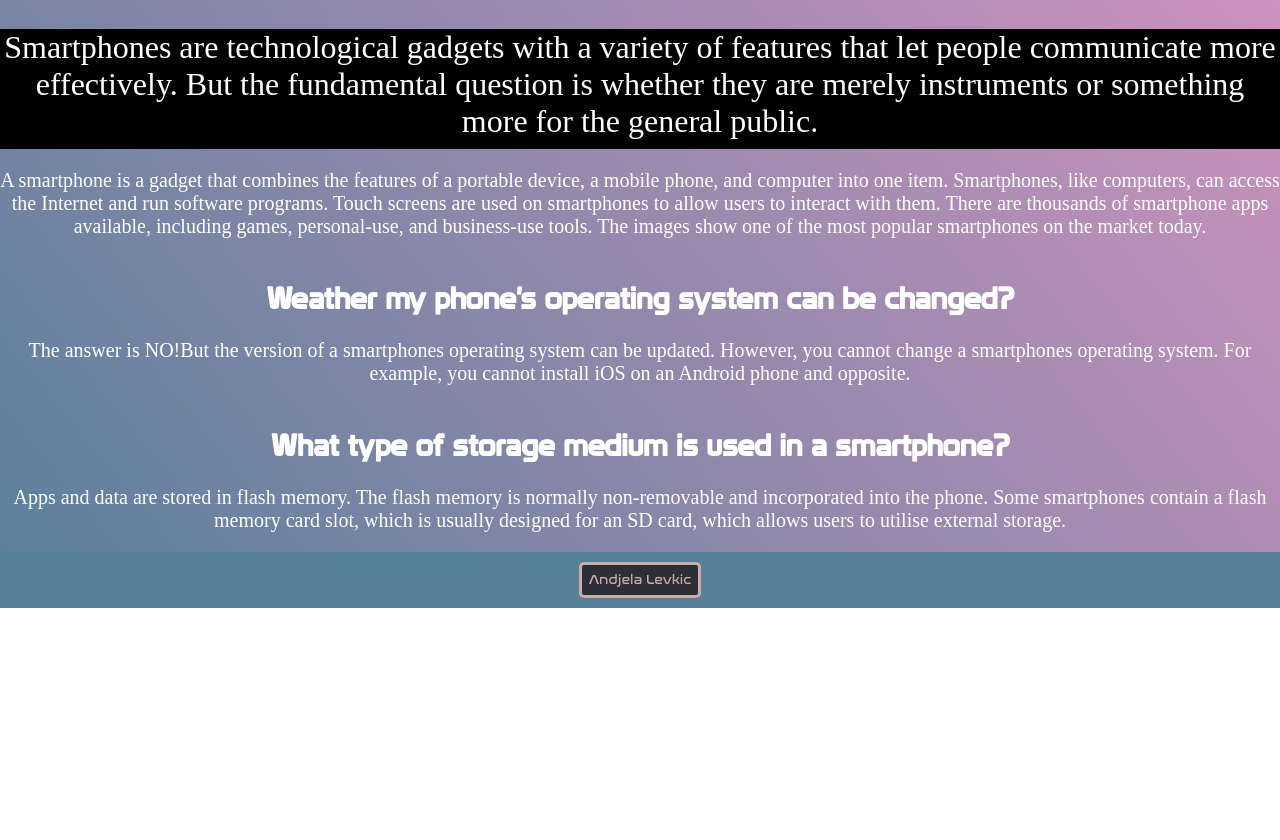
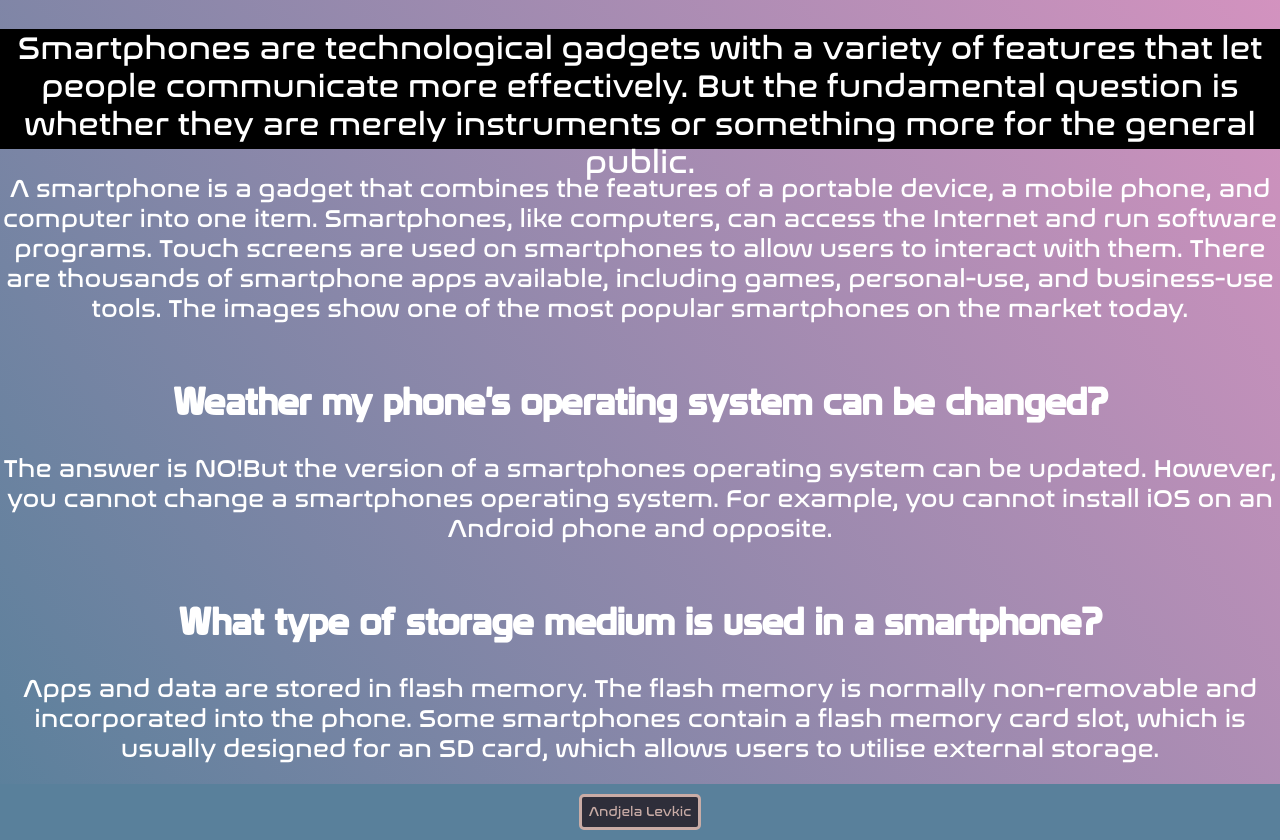
Before and after one commit to ballatae/Group7, a plain HTML site: page TechOfTheFuture/html/smartphones.html in a window 1280 px wide. Shown: the part 950-1790 px from the top of the page. Before the commit the page ends 1558 px from the top, so only its background shows below. Drawn offline with Linux system fonts and the light colour scheme.

Commit message:
last changes

```diff
--- a/TechOfTheFuture/html/smartphones.html
+++ b/TechOfTheFuture/html/smartphones.html
@@ -67,7 +67,7 @@ body{
   border-radius: 50px;
   color: white;
   text-align: center;
-  font-family: "Prototype", sans-serif;
+  font-family: prototype, sans-serif;
   font-size: 30px;
 }
 
@@ -92,7 +92,7 @@ body{
 .paragraph{
 
   font-size: 15px;
-  font-family: "Prototype", sans-serif;
+  font-family: prototype, sans-serif;
   color: white;
 
 }
@@ -101,7 +101,7 @@ body{
     text-align: center;
     height: 120px;
     color: white;
-    font-family:  "nasalization-rg", serif;
+    font-family:  nasalization, serif;
     font-size: 32px;
     background-color: black;
   }
@@ -109,24 +109,24 @@ body{
 
     margin-top: 1em;
     color: white;
-    font-family:  "nasalization-rg", serif;
-    font-size: 20px;
+    font-family:  nasalization, serif;
+    font-size: 25px;
     text-align: center;
 
   }
   .par4{
     margin-top: 1em;
     color: white;
-    font-family:  "nasalization-rg", serif;
-    font-size: 20px;
+    font-family:  nasalization, serif;
+    font-size: 25px;
     width: 150;
     text-align: center;
   }
   .par5{
     margin-top: 1em;
     color: white;
-    font-family:  "nasalization-rg", serif;
-    font-size: 20px;
+    font-family:  nasalization, serif;
+    font-size: 25px;
     margin-bottom: 20px;
     text-align: center;
   }
```
Also changed, not shown: TechOfTheFuture/html/machinetomachine.html (+5 -5 lines).
